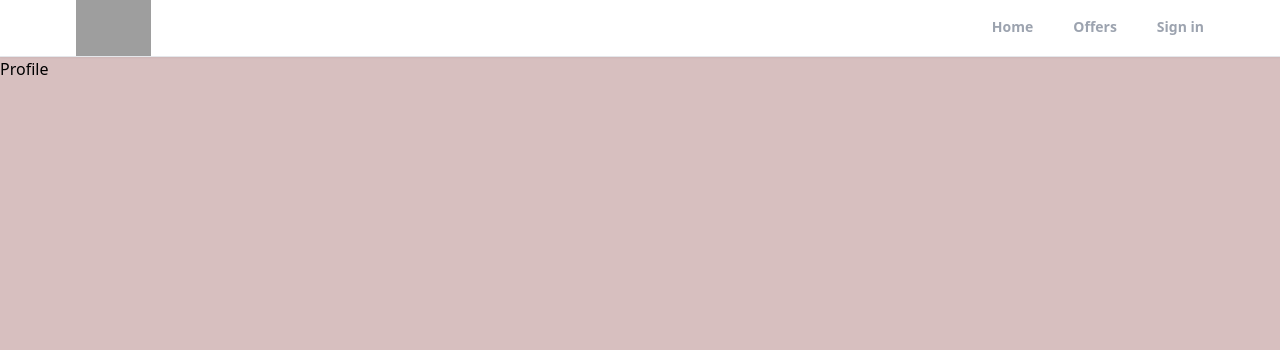
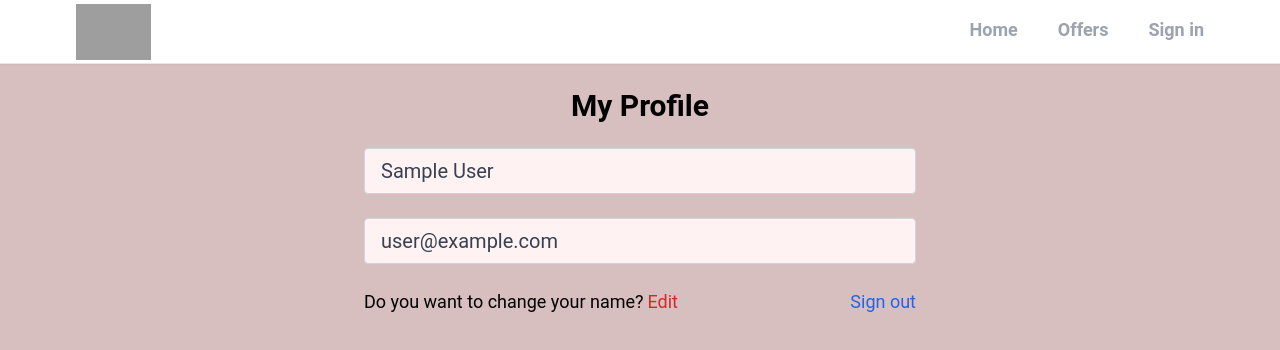
Before and after one commit to Galina-S/real-estate-project, a React (Create React App) app: page /profile in a window 1280 px wide. Shown: the top 350 px of the page. Built offline with nearby package versions, Linux system fonts and the light colour scheme; no server answers; sample sign-in values are in the browser's storage; grey boxes are pictures that could not be loaded.

Commit message:
created useAuthStatus hook, PrivateRoute component

```diff
--- a/src/App.js
+++ b/src/App.js
@@ -4,6 +4,7 @@ import Profile from "./pages/Profile";
 import SignIn from "./pages/SignIn";
 import SignUp from "./pages/SignUp";
 import ForgotPassword from "./pages/ForgotPassword";
+import PrivateRoute from "./components/PrivateRoute";
 import Offers from "./pages/Offers";
 import Header from "./components/Header";
 import { ToastContainer } from 'react-toastify';
@@ -18,7 +19,9 @@ function App() {
       <Header/>
       <Routes>
         <Route path='/' element = {<Home/>} />
-        <Route path='/profile' element = {<Profile/>} />
+        <Route path='/profile'  element= {<PrivateRoute />}>
+          <Route path='/profile' element = {<Profile/>} />
+        </Route>
         <Route path='/sign-in' element = {<SignIn/>} />
         <Route path='/sign-up' element = {<SignUp/>} />
         <Route path='/forgot-password' element = {<ForgotPassword/>} />
--- a/src/components/Header.jsx
+++ b/src/components/Header.jsx
@@ -10,7 +10,7 @@ export default function Header() {
         }
     }
   return (
-    <div className="bg-white border-b shadow-sm sticky">
+    <div className="font-serif bg-white border-b shadow-sm sticky">
         <header className="flex justify-between items-center px-3 max-w-6xl mx-auto">
             <div>
             <img src="https://i.ibb.co/ftd8S6c/preview2.jpg" alt="logo" border="0" className="h-14 cursor-pointer "
@@ -18,13 +18,13 @@ export default function Header() {
             </div>
             <div>
                 <ul className="flex  space-x-10">
-                    <li className= {`py-4 cursor-pointer text-sm font-semibold text-gray-400 border-b-[3px] border-b-transparent
+                    <li className= {`py-4 cursor-pointer text-lg font-semibold text-gray-400 border-b-[3px] border-b-transparent
                     ${pathMatchRoute("/") && "text-black border-b-red-600"}`}
                      onClick={()=> navigate("/")}>Home</li>
-                    <li className= {`py-4 cursor-pointer text-sm font-semibold text-gray-400 border-b-[3px] border-b-transparent
+                    <li className= {`py-4 cursor-pointer text-lg font-semibold text-gray-400 border-b-[3px] border-b-transparent
                     ${pathMatchRoute("/offers") && "text-black border-b-red-600"}`}
                     onClick={()=> navigate("/offers")} >Offers</li>
-                    <li className= {`py-4 cursor-pointer text-sm font-semibold text-gray-400 border-b-[3px] border-b-transparent
+                    <li className= {`py-4 cursor-pointer text-lg font-semibold text-gray-400 border-b-[3px] border-b-transparent
                     ${pathMatchRoute("/sign-in") && "text-black border-b-red-600"}`}
                     onClick={()=> navigate("/sign-in")}>Sign in</li>
                 </ul>
--- /dev/null
+++ b/src/components/PrivateRoute.jsx
@@ -0,0 +1,10 @@
+import React from 'react'
+import { useAuthStatus } from '../hooks/useAuthStatus'
+import { Outlet, Navigate } from 'react-router-dom'
+export default function PrivateRoute() {
+  const { loggedIn, checkingStatus } = useAuthStatus();
+  if (checkingStatus) {
+    return <h3>Loading...</h3>
+  }
+  return loggedIn ? <Outlet /> : <Navigate to='/sign-in'/>
+}
--- /dev/null
+++ b/src/hooks/useAuthStatus.jsx
@@ -0,0 +1,18 @@
+import React, {useState, useEffect} from 'react'
+import { getAuth, onAuthStateChanged } from 'firebase/auth'
+
+export  function useAuthStatus() {
+    const [loggedIn, setLoggedIn] = useState(false)
+    const [checkingStatus, setCheckingStatus] = useState(true)
+
+    useEffect(()=> {
+        const auth = getAuth()
+        onAuthStateChanged (auth, (user) => {
+            if (user) {
+                setLoggedIn(true)
+            }
+            setCheckingStatus(false)
+        })
+    }, [])
+  return {loggedIn, checkingStatus}
+}
--- a/src/pages/ForgotPassword.jsx
+++ b/src/pages/ForgotPassword.jsx
@@ -26,13 +26,13 @@ export default function ForgotPassword() {
 
   return (
     <section>
-      <h1 className="text-3xl text-center mt-6 font-bold">Forgot password</h1>
+      <h1 className="font-serif text-3xl text-center mt-6 font-bold">Forgot password</h1>
       <div className="flex justify-center flex-wrap items-center px-6 py-12 max-w-6xl mx-auto">
           <div className="md:w-[60%] lg:w-[50%] mb-12 md:mb-6">
           <img src="https://images.unsplash.com/photo-1560518883-ce09059eeffa?ixlib=rb-4.0.3&ixid=M3wxMjA3fDB8MHxwaG90by1wYWdlfHx8fGVufDB8fHx8fA%3D%3D&auto=format&fit=crop&w=1973&q=80"
             className="w-full rounded-2xl"/>
         </div>
-        <div className="w-full md:w-[50%] lg:w-[40%] lg:ml-20">
+        <div className="font-serif w-full md:w-[50%] lg:w-[40%] lg:ml-20">
           <form onSubmit={onSubmit}>
             <input
               className="w-full mb-6 px-4 py-2 text-xl text-gray-700 bg-white border-gray-300 rounded transition ease-in-out"
--- a/src/pages/Home.jsx
+++ b/src/pages/Home.jsx
@@ -1,6 +1,6 @@
 
 export default function Home() {
   return (
-    <div>Home</div>
+    <div className="font-serif">Home</div>
   )
 }
--- a/src/pages/Profile.jsx
+++ b/src/pages/Profile.jsx
@@ -1,6 +1,47 @@
+import { useState } from 'react';
+import { getAuth } from 'firebase/auth'
+import { useNavigate } from 'react-router-dom';
+
 function Profile() {
+  const auth = getAuth();
+  const navigate = useNavigate()
+  const [formData, setFormData] = useState ({
+    name: auth.currentUser.displayName,
+    email:  auth.currentUser.email
+  });
+
+  const { name, email } = formData;
+
+  function onLogout() {
+    auth.signOut();
+    navigate('/');
+
+  }
   return (
-    <div>Profile</div>
+    <>
+   <section className="font-serif max-w-6xl mx-auto flex justify-center items-center flex-col">
+      <h1 className="text-3xl text-center mt-6 font-bold">My Profile</h1>
+      <div className='w-full md:w-[50%] mt-6 px-3'>
+        <form>
+          {/*name input */}
+          <input type="text" id="name" value={name} disabled className='w-full mb-6 px-4 py-2 text-xl text-gray-700
+          bg-red-50 border-gray-300 rounded transition ease-in-out'/>
+
+           {/*email input */}
+           <input type="email" id="email" value={email} disabled className='w-full mb-6 px-4 py-2 text-xl text-gray-700
+          bg-red-50 border-gray-300 rounded transition ease-in-out'/>
+
+          <div className='flex justify-between whitespace-nowrap text-sm sm:text-lg'>
+            <p className='flex items-center'>Do you want to change your name?
+              <span className='font-serif text-red-600 hover:text-red-700 transition ease-in-out duration-200 ml-1 cursor-pointer'>Edit</span>
+            </p>
+            <p onClick = { onLogout } className='text-blue-600 hover:text-blue-800 transition duration-200 ease-in-out cursor-pointer'>Sign out</p>
+          </div>
+
+        </form>
+      </div>
+    </section>
+    </>
   )
 }
 
--- a/src/pages/SignIn.jsx
+++ b/src/pages/SignIn.jsx
@@ -34,7 +34,7 @@ export default function SignIn() {
   }
   return (
     <section>
-      <h1 className="text-3xl text-center mt-6 font-bold">Sign In</h1>
+      <h1 className="font-serif text-3xl text-center mt-6 font-bold">Sign In</h1>
       <div className="flex justify-center flex-wrap items-center px-6 py-12 max-w-6xl mx-auto">
           <div className="md:w-[60%] lg:w-[50%] mb-12 md:mb-6">
           <img src="https://images.unsplash.com/photo-1560518883-ce09059eeffa?ixlib=rb-4.0.3&ixid=M3wxMjA3fDB8MHxwaG90by1wYWdlfHx8fGVufDB8fHx8fA%3D%3D&auto=format&fit=crop&w=1973&q=80"
--- a/src/pages/SignOut.jsx
+++ b/src/pages/SignOut.jsx
@@ -1,5 +1,5 @@
 export default function SignOut() {
   return (
-    <div>SignOut</div>
+    <div  className="font-serif">SignOut</div>
   )
 }
--- a/src/pages/SignUp.jsx
+++ b/src/pages/SignUp.jsx
@@ -57,7 +57,7 @@ export default function SignUp() {
   }
   return (
     <section>
-      <h1 className="text-3xl text-center mt-6 font-bold">Sign Up</h1>
+      <h1 className="font-serif text-3xl text-center mt-6 font-bold">Sign Up</h1>
       <div className="flex justify-center flex-wrap items-center px-6 py-12 max-w-6xl mx-auto">
           <div className="md:w-[60%] lg:w-[50%] mb-12 md:mb-6">
           <img src="https://images.unsplash.com/photo-1560518883-ce09059eeffa?ixlib=rb-4.0.3&ixid=M3wxMjA3fDB8MHxwaG90by1wYWdlfHx8fGVufDB8fHx8fA%3D%3D&auto=format&fit=crop&w=1973&q=80"
--- a/tailwind.config.js
+++ b/tailwind.config.js
@@ -2,9 +2,16 @@ module.exports = {
   content: [
     "./src/**/*.{js,jsx,ts,tsx}",
   ],
+  // theme: {
+  //   extend: {},
+  // },
+
   theme: {
-    extend: {},
-  },
+    fontFamily: {
+      sans: ['Roboto', 'system-ui', 'sans-serif'],
+      serif: ['Roboto', 'Georgia', 'serif'],
+      // Add more font families if needed
+    }},
   plugins: [
     require('@tailwindcss/forms')
   ],
```
